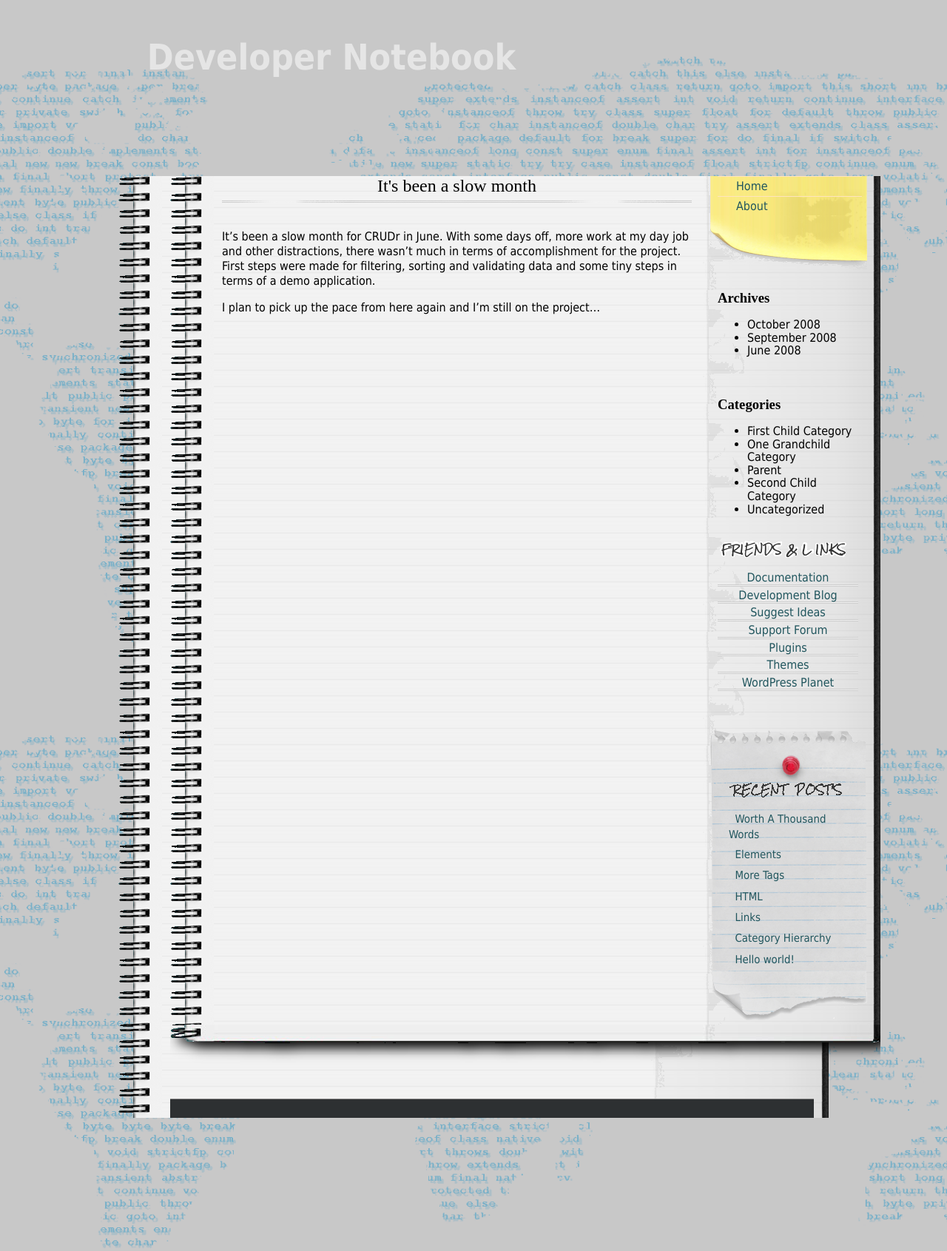
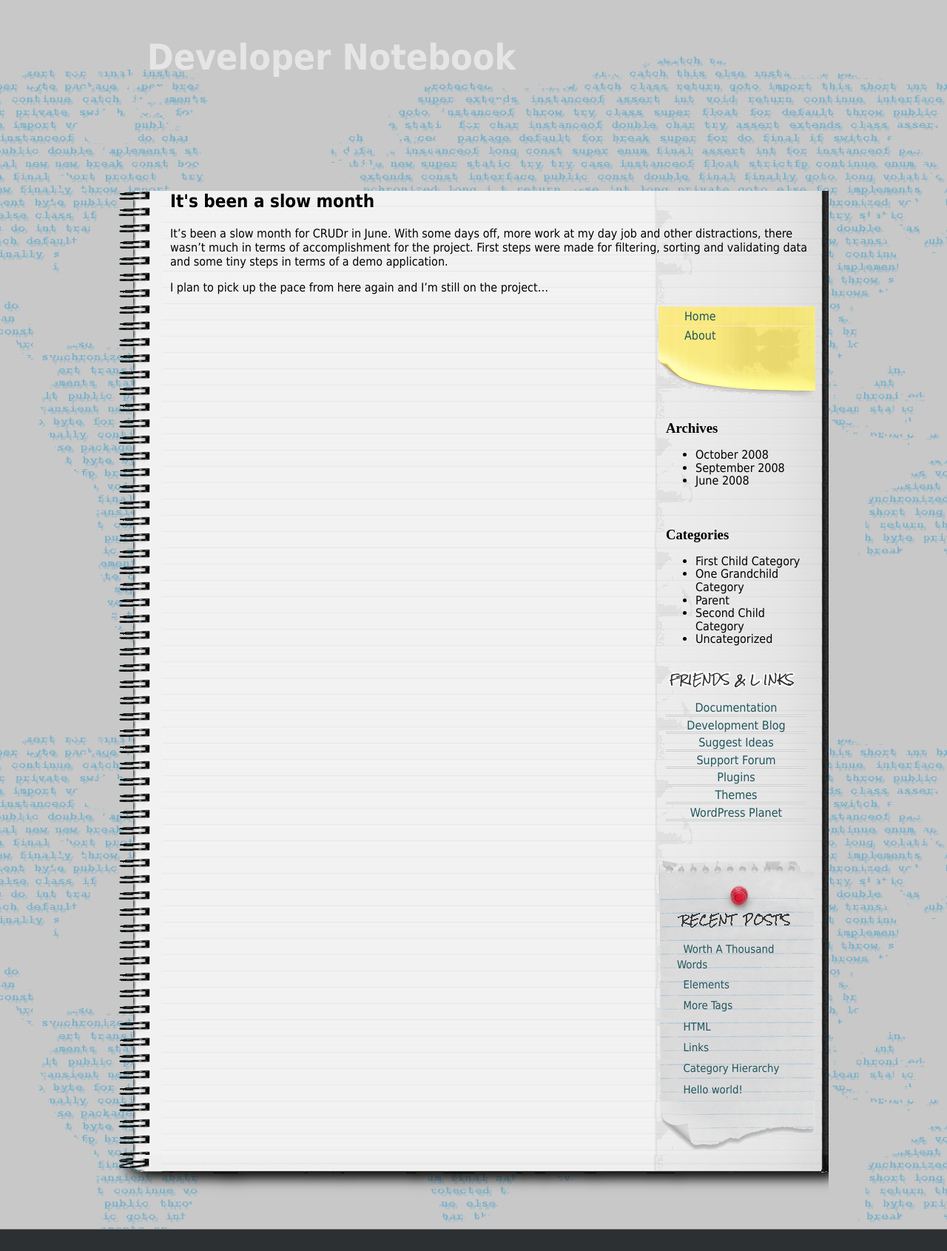
Before and after one commit to nicktar/nicktar.github.io, a Jekyll site: the page built from _posts/2012-07-04-Its-been-a-slow-month.md, in a window 1280 px wide. Shown: the whole page at 74% size. Built offline with Jekyll 4.4.1, drawn with Linux system fonts in a browser that asks for light colours; comment, search, counter and statistics services are not loaded.

Commit message:
fix page structure

```diff
--- a/_layouts/post.html
+++ b/_layouts/post.html
@@ -9,12 +9,9 @@
     var disqus_identifier = "{{ page.url }}";
 </script>
 {% endif %}
-<section id="content" role="main">
-    <div class="col01">
         <h1>{{ page.title }}</h1>
 
         <div class="post-inner">
             {{ page.content }}
         </div>
-    </div>
 <script id="dsq-count-scr" src="//developer-notebook.disqus.com/count.js" async></script>
```
